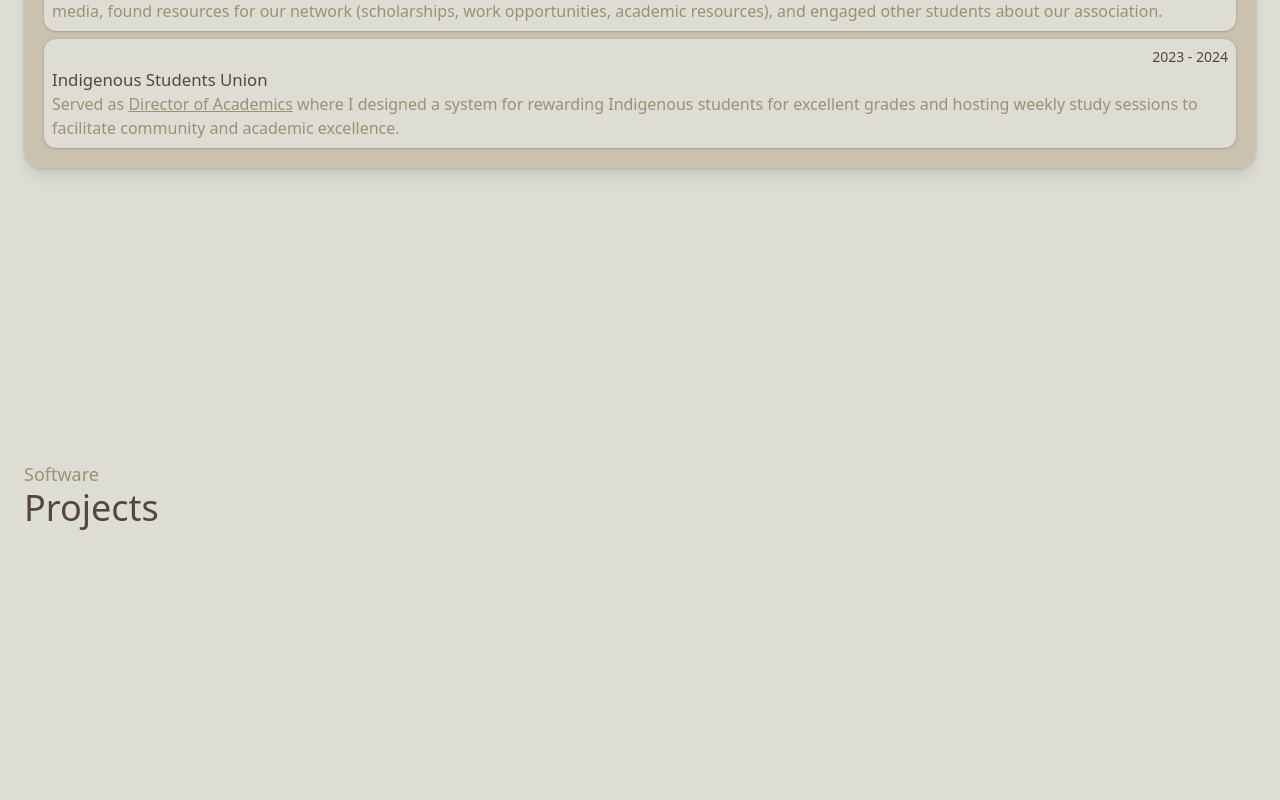
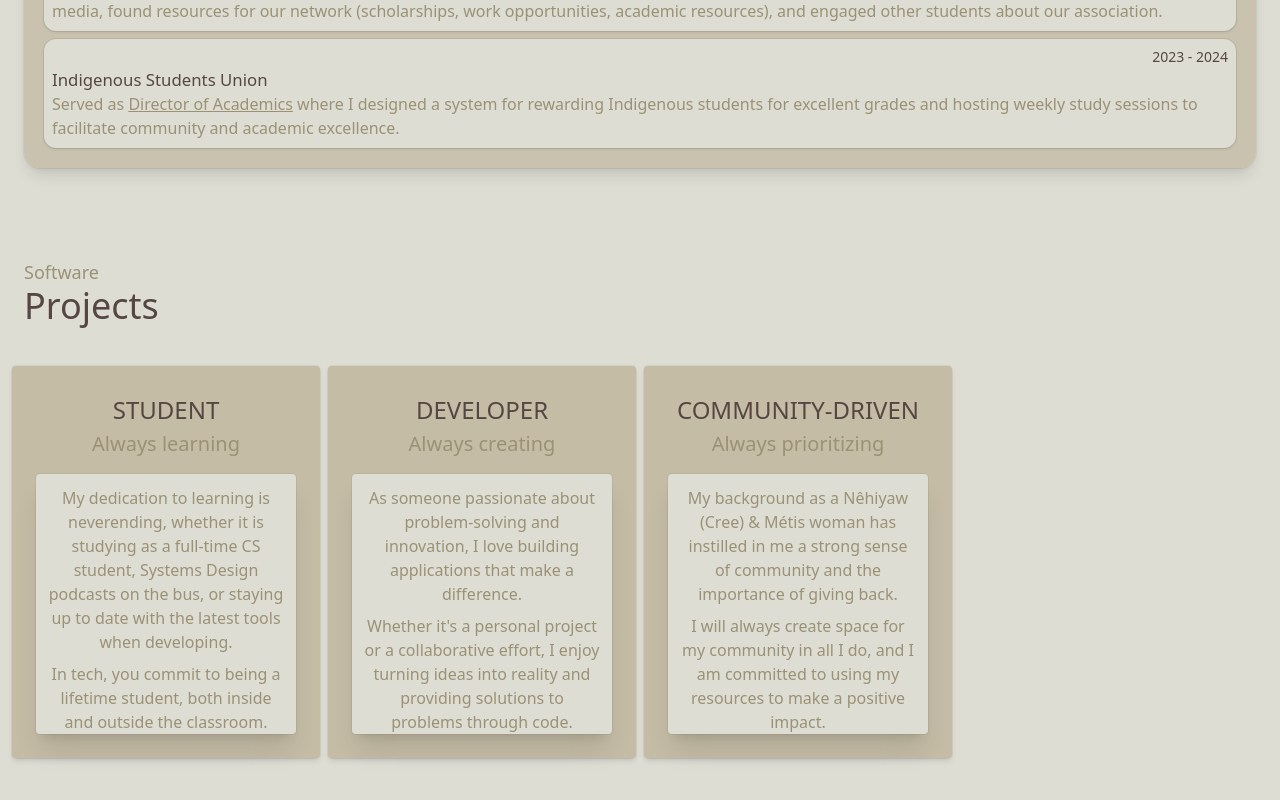
Before and after one commit to lndslpn/personal-portfolio, a React (Vite) app: page / in a window 1280 px wide. Shown: the part 5968-6768 px from the top of the page. Built offline with nearby package versions, Linux system fonts and the light colour scheme; a web font is replaced by a local one.

Commit message:
wrapping up small changes

```diff
--- a/src/sections/Projects.jsx
+++ b/src/sections/Projects.jsx
@@ -5,13 +5,71 @@ export default function Projects() {
     return (
       <section id="projects" className="scroll-mt-20 bg-background min-h-[80vh] flex flex-col items-left justify-center text-center px-6">
 
-    <p className="mt-3 text-lg text-left font-inria text-tantxt">
+    <p className="mt-10 text-lg text-left font-inria text-tantxt">
         Software
     </p>
     <h1 className="text-4xl text-left font-inria text-browntxt">
         Projects
     </h1>
 
-      </section>
+    <div className="mt-10 grid grid-cols-1 gap-8 sm:grid-cols-2 md:grid-cols-2 lg:grid-cols-2 xl:grid-cols-4 place-items-center">
+
+      {/*Sentio*/}
+      <div className="rounded bg-imagebrdr ring-1 ring-black/5 p-6 shadow-md transition-all duration-300 ease-out transform-gpu hover:-translate-y-2 hover:shadow-xl focus-visible:-translate-y-1 focus-visible:shadow-xl">
+        <p className="mt-1 text-2xl text-center font-inria text-browntxt">
+          STUDENT
+        </p>
+        <p className="mt-1 text-xl text-center font-inria text-tantxt">
+          Always learning
+        </p>
+        <div className="mt-4 rounded bg-background shadow-xl ring-1 ring-black/5 p-3 h-65 w-65 place-items-center">
+          <p className=" text-md text-center font-inria text-tantxt">
+            My dedication to learning is neverending, whether it is studying as a full-time CS student, Systems Design podcasts on the bus, or staying up to date with the latest tools when developing.
+          </p>
+          <p className="mt-2 text-md text-center font-inria text-tantxt">
+            In tech, you commit to being a lifetime student, both inside and outside the classroom.
+          </p>
+        </div>
+      </div>
+
+      {/*Website*/}
+      <div className="rounded bg-imagebrdr ring-1 ring-black/5 p-6 shadow-md transition-all duration-300 ease-out transform-gpu hover:-translate-y-2 hover:shadow-xl focus-visible:-translate-y-1 focus-visible:shadow-xl">
+        <p className="mt-1 text-2xl text-center font-inria text-browntxt">
+          DEVELOPER
+        </p>
+        <p className="mt-1 text-xl text-center font-inria text-tantxt">
+          Always creating
+        </p>
+        <div className="mt-4 rounded bg-background shadow-xl ring-1 ring-black/5 p-3 h-65 w-65 place-items-center">
+          <p className="text-md text-center font-inria text-tantxt">
+            As someone passionate about problem-solving and innovation, I love building applications that make a difference.
+          </p>
+          <p className="mt-2 text-md text-center font-inria text-tantxt">
+            Whether it's a personal project or a collaborative effort, I enjoy turning ideas into reality and providing solutions to problems through code.
+          </p>
+        </div>
+      </div>
+
+      {/*Coming Soon*/}
+      <div className="rounded bg-imagebrdr ring-1 ring-black/5 p-6 shadow-md transition-all duration-300 ease-out transform-gpu hover:-translate-y-2 hover:shadow-xl focus-visible:-translate-y-1 focus-visible:shadow-xl">
+        <p className="mt-1 text-2xl text-center font-inria text-browntxt">
+          COMMUNITY-DRIVEN
+        </p>
+        <p className="mt-1 text-xl text-center font-inria text-tantxt">
+          Always prioritizing
+        </p>
+        <div className="mt-4 rounded bg-background shadow-xl ring-1 ring-black/5 p-3 h-65 w-65 place-items-center">
+          <p className="text-md text-center font-inria text-tantxt">
+              My background as a Nêhiyaw (Cree) & Métis woman has instilled in me a strong sense of community and the importance of giving back.
+            </p>
+            <p className="mt-2 text-md text-center font-inria text-tantxt">
+              I will always create space for my community in all I do, and I am committed to using my resources to make a positive impact.
+            </p>
+        </div>
+      </div>
+
+    </div>
+
+    </section>
     );
   }
```
Also changed, not shown: src/assets/1pfp.jpg (deleted), 1 other file (tests, documents, lock files or other folders).
